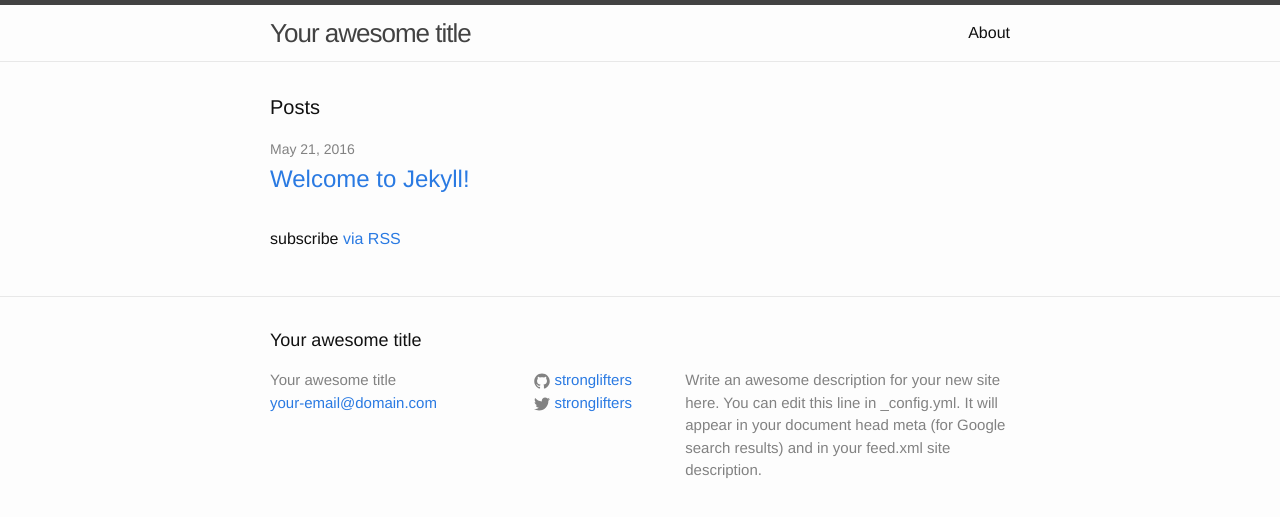
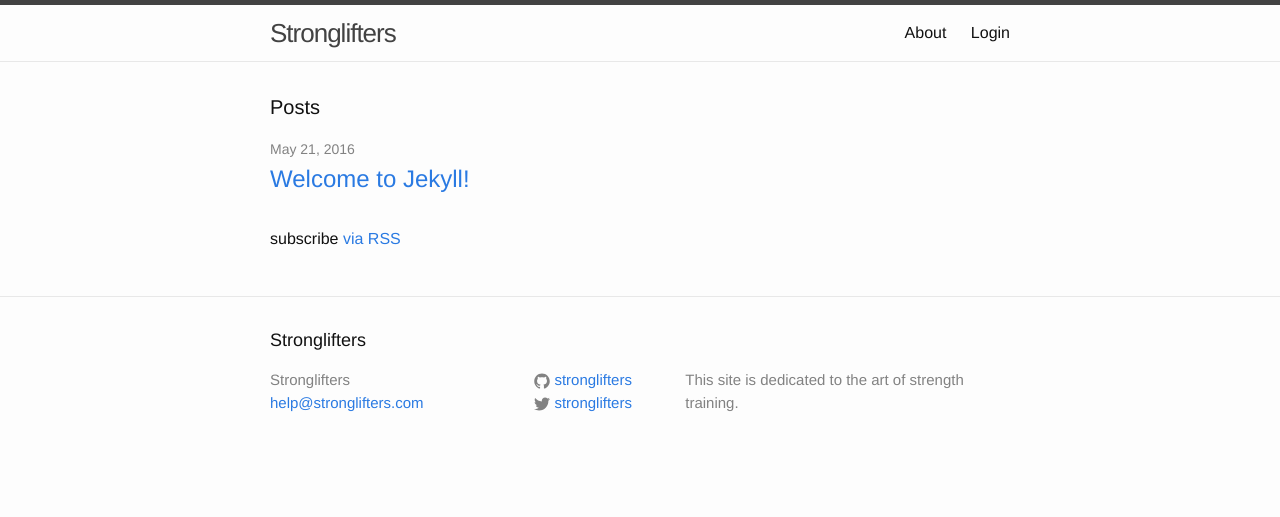
Before and after one commit to xlgmokha/stronglifters.github.io, a Jekyll site: the page built from index.html, in a window 1280 px wide. Shown: the top 517 px of the page. Built offline with Jekyll 4.4.1, drawn with Linux system fonts in a browser that asks for light colours.

Commit message:
add link to login page.

```diff
--- a/_config.yml
+++ b/_config.yml
@@ -6,12 +6,10 @@
 # 'jekyll serve'. If you change this file, please restart the server process.
 
 # Site settings
-title: Your awesome title
-email: your-email@domain.com
+title: Stronglifters
+email: help@stronglifters.com
 description: > # this means to ignore newlines until "baseurl:"
-  Write an awesome description for your new site here. You can edit this
-  line in _config.yml. It will appear in your document head meta (for
-  Google search results) and in your feed.xml site description.
+  This site is dedicated to the art of strength training.
 baseurl: "" # the subpath of your site, e.g. /blog
 url: "http://words.stronglifters.com" # the base hostname & protocol for your site
 twitter_username: stronglifters
--- a/_includes/header.html
+++ b/_includes/header.html
@@ -19,6 +19,7 @@
           <a class="page-link" href="{{ my_page.url | prepend: site.baseurl }}">{{ my_page.title }}</a>
           {% endif %}
         {% endfor %}
+        <a class="page-link" href="https://www.stronglifters.com">Login</a>
       </div>
     </nav>
 
```
